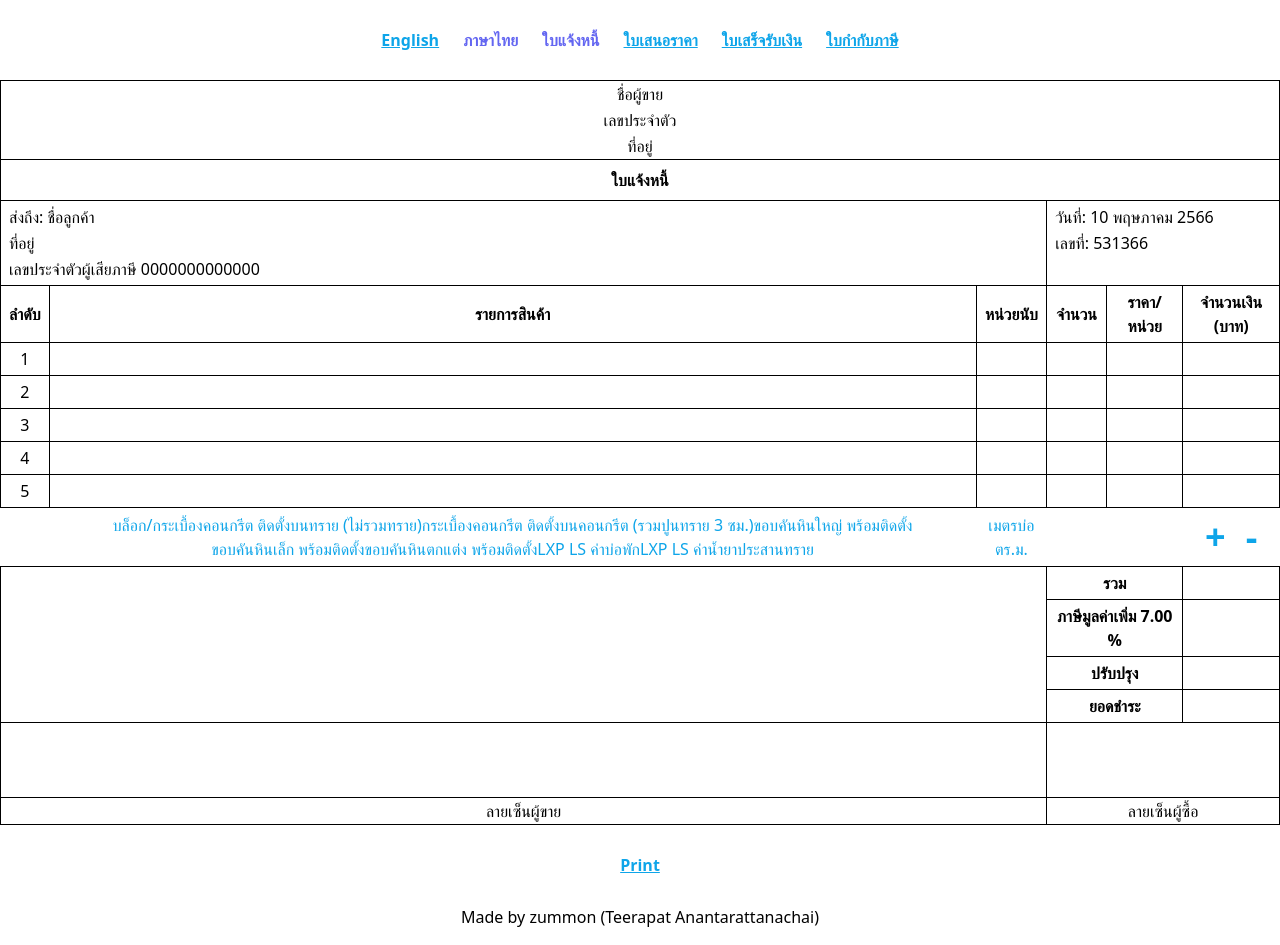
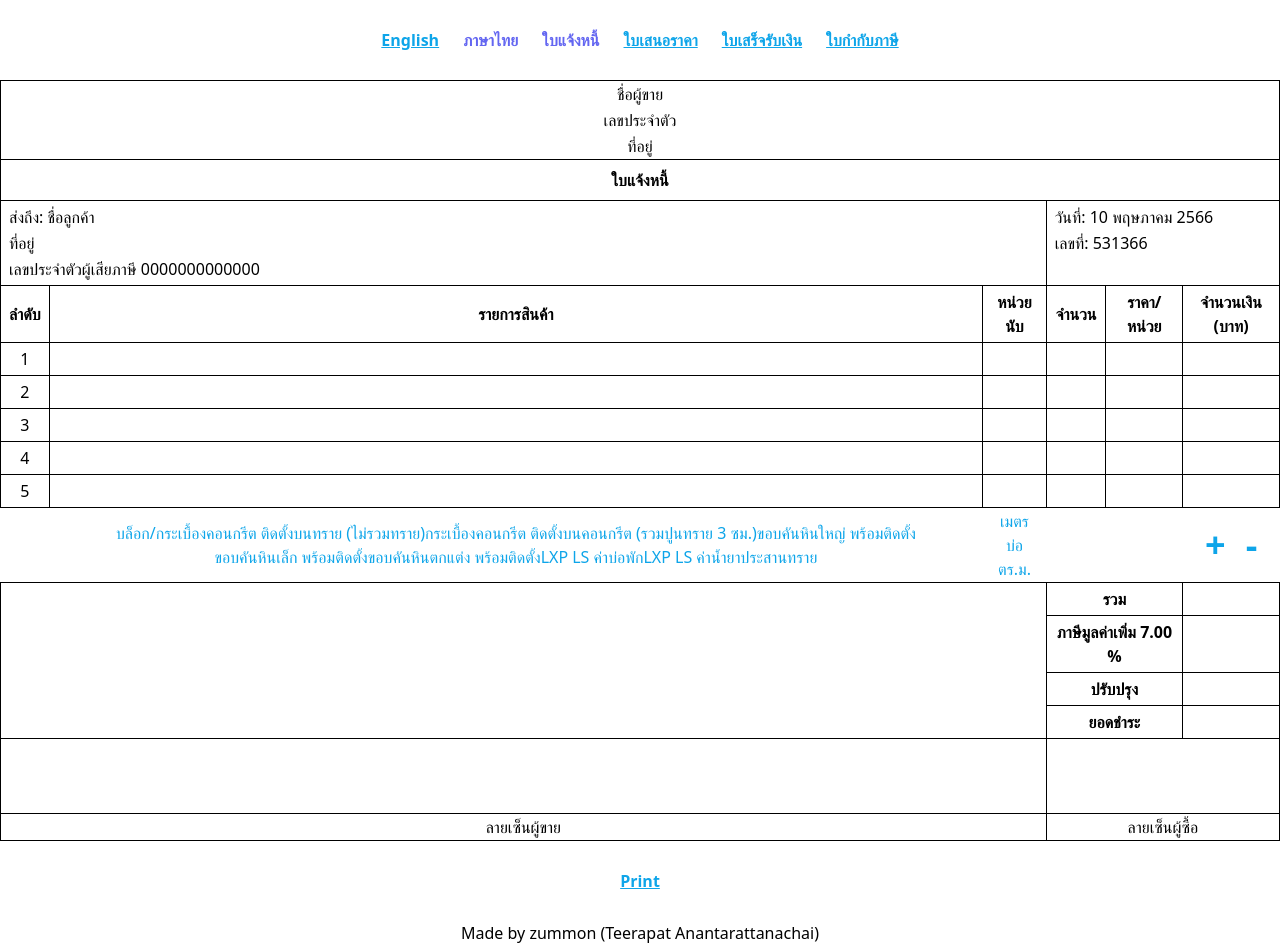
Before and after one commit to zummon/invoice-table, a Svelte app: page / in a window 1280 px wide. Both pictures are taken after a click on the button "ภาษาไทย". Built offline with nearby package versions, Linux system fonts and the light colour scheme.

Commit message:
Update App.svelte

```diff
--- a/src/App.svelte
+++ b/src/App.svelte
@@ -192,8 +192,10 @@
 					{/each}
 				</td>
 				<td class="text-center">
+					<ul class="">
 						{#each data[q.lang].itemsUnit as item, index (`unit-list-${index}`)}
-						<button class="inline text-sky-500 font-medium" on:click={(event) => {
+							<li class="">
+								<button class="text-sky-500 font-medium" on:click={(event) => {
 									let items = q.itemUnit.slice()
 									for (let index = 0; index < items.length; index++) {
 										if (items[index] == '') {
@@ -204,7 +206,9 @@
 								}}>
 									{item}
 								</button>
+							</li>
 						{/each}
+					</ul>
 				</td>
 				<td class="text-center"></td>
 				<td class="text-center"></td>
```
Lines whose indentation alone changed are shown as unchanged.
